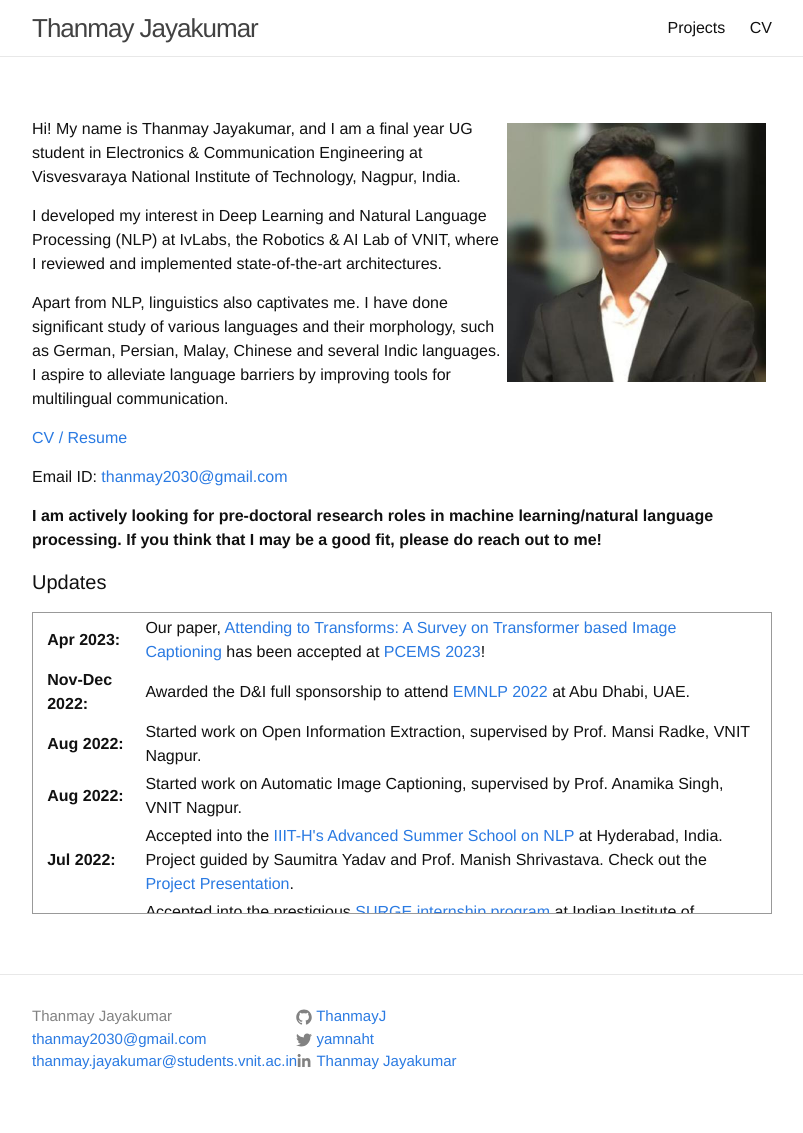
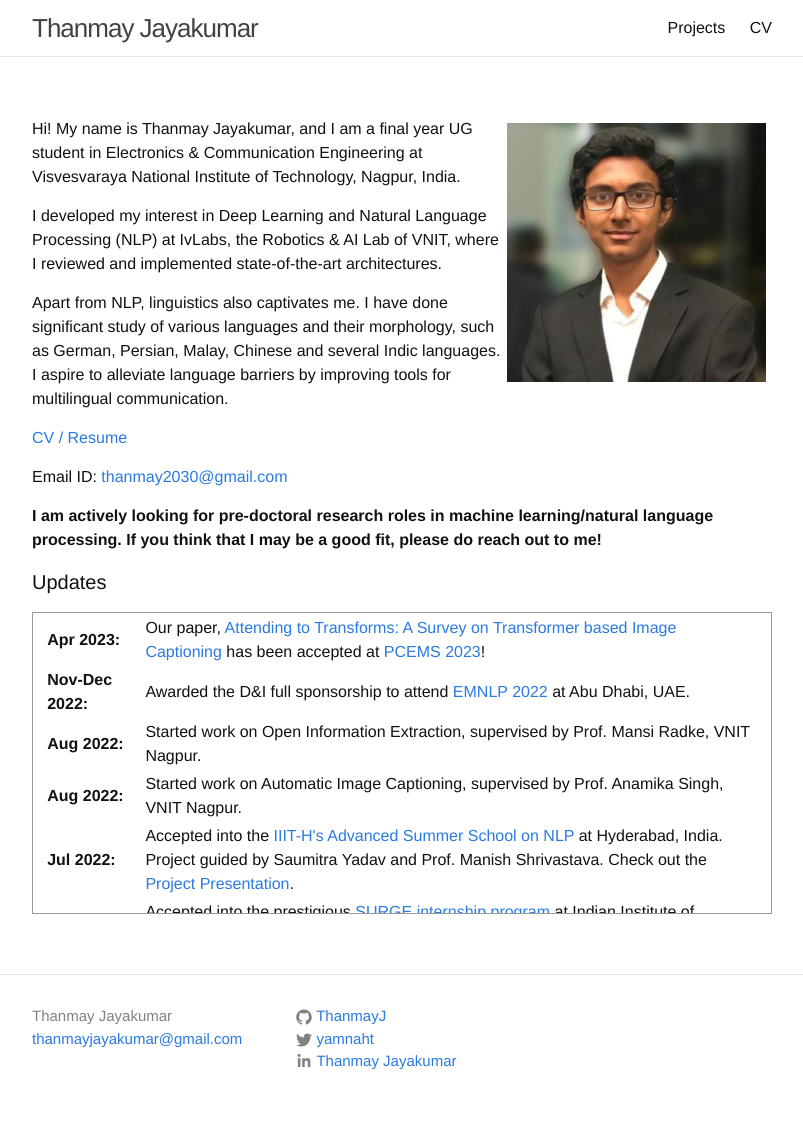
Before and after one commit to ThanmayJ/ThanmayJ.github.io, a Jekyll site: the page built from index.md, in a window 1280 px wide. Shown: the whole page, without its empty margins (238-1041 px from the left). Built offline with Jekyll 4.4.1, drawn with Linux system fonts in a browser that asks for light colours; comment, search, counter and statistics services are not loaded.

Commit message:
Update _config.yml

```diff
--- a/_config.yml
+++ b/_config.yml
@@ -8,8 +8,8 @@
 # Site settings
 title: Thanmay Jayakumar
 full_name: Thanmay Jayakumar
-email: thanmay2030@gmail.com
-email2: thanmay.jayakumar@students.vnit.ac.in
+email: thanmayjayakumar@gmail.com
+# email2: thanmay.jayakumar@students.vnit.ac.in
 description: > # this means to ignore newlines until "baseurl:"
 baseurl: "" # the subpath of your site, e.g. /blog
 url: "https://ThanmayJ.github.io" # the base hostname & protocol for your site
```
